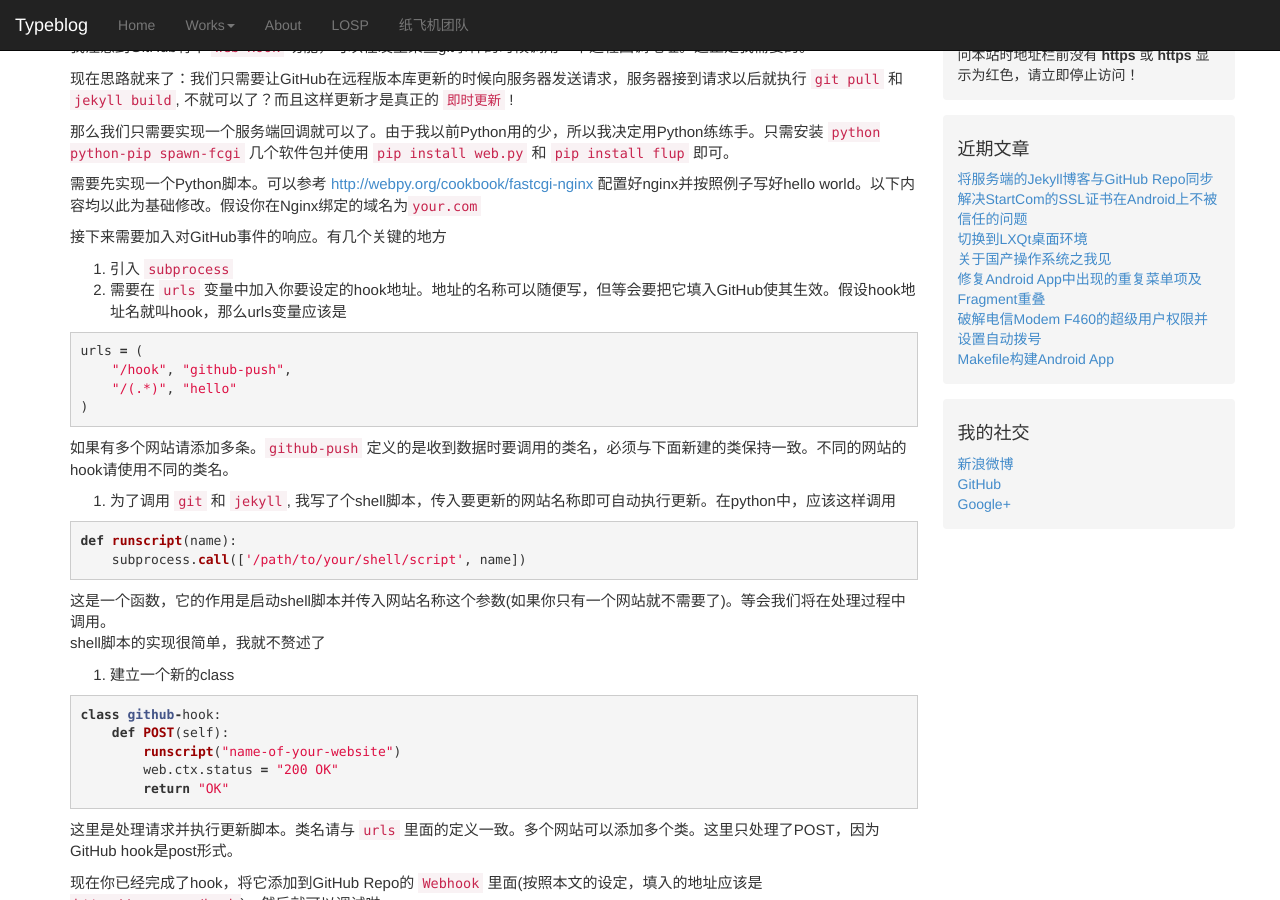
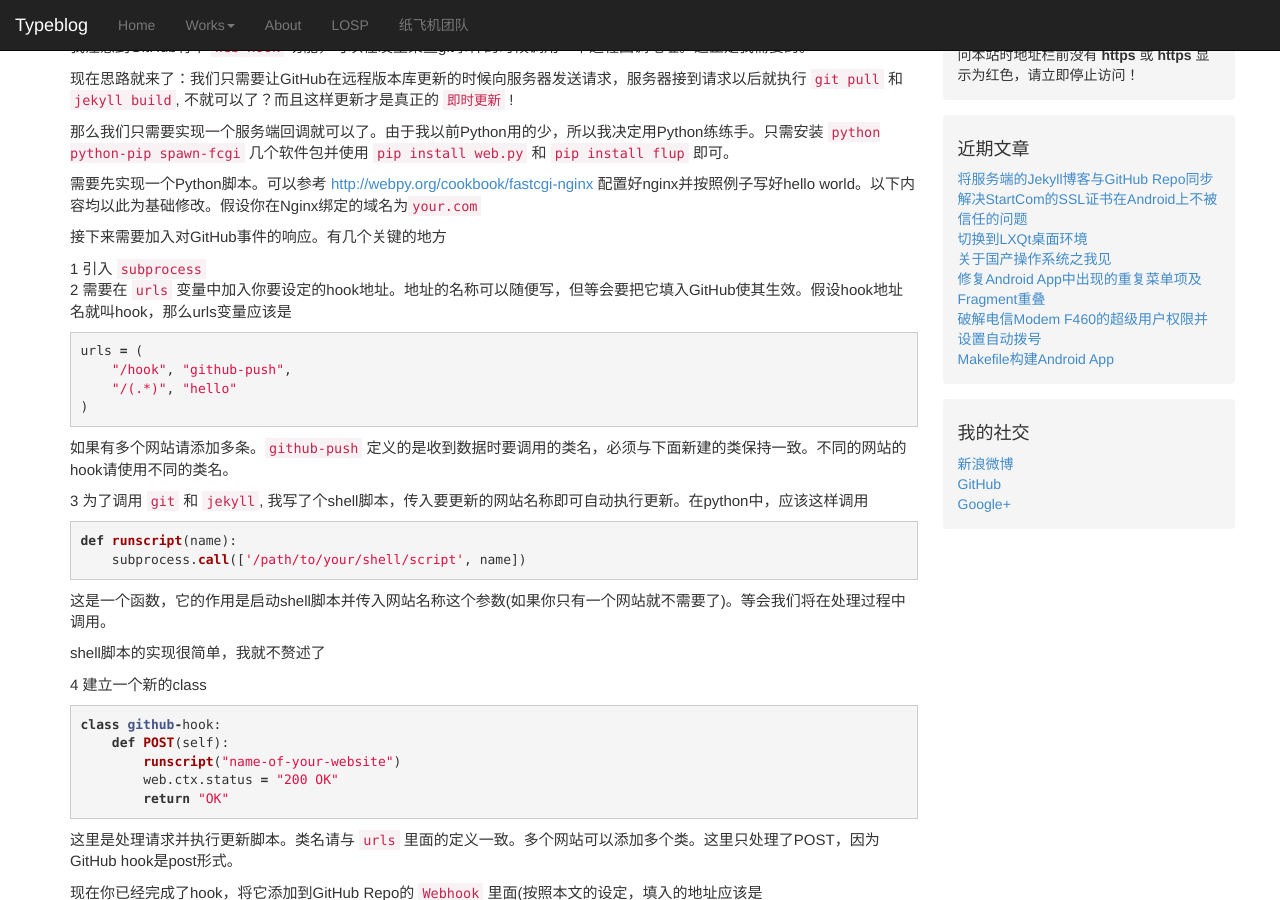
Before and after one commit to slanterns-fork/Blog, a Jekyll site: the page built from _posts/tech/2014-10-26-sync-jekyll-blog-with-github.md, in a window 1280 px wide and 900 px high, scrolled down 295 px. Built offline with Jekyll 4.4.1, drawn with Linux system fonts in a browser that asks for light colours; Markdown is read by kramdown in place of the engine named in the settings; comment, search, counter and statistics services are not loaded.

Commit message:
fix Signed-off-by: Peter Cai <xqsx43cxy@126.com>

```diff
--- a/_posts/tech/2014-10-26-sync-jekyll-blog-with-github.md
+++ b/_posts/tech/2014-10-26-sync-jekyll-blog-with-github.md
@@ -20,23 +20,31 @@ category: tech
 
 接下来需要加入对GitHub事件的响应。有几个关键的地方
 
-1. 引入 `subprocess`
-2. 需要在 `urls` 变量中加入你要设定的hook地址。地址的名称可以随便写，但等会要把它填入GitHub使其生效。假设hook地址名就叫hook，那么urls变量应该是
+1 引入 `subprocess`
+2 需要在 `urls` 变量中加入你要设定的hook地址。地址的名称可以随便写，但等会要把它填入GitHub使其生效。假设hook地址名就叫hook，那么urls变量应该是
+
 {% highlight python %}
 urls = (
     "/hook", "github-push",
     "/(.*)", "hello"
 )
 {% endhighlight %}
+
 如果有多个网站请添加多条。`github-push` 定义的是收到数据时要调用的类名，必须与下面新建的类保持一致。不同的网站的hook请使用不同的类名。
-3. 为了调用 `git` 和 `jekyll`, 我写了个shell脚本，传入要更新的网站名称即可自动执行更新。在python中，应该这样调用
+
+3 为了调用 `git` 和 `jekyll`, 我写了个shell脚本，传入要更新的网站名称即可自动执行更新。在python中，应该这样调用
+
 {% highlight python %}
 def runscript(name):
     subprocess.call(['/path/to/your/shell/script', name])
 {% endhighlight %}
+
 这是一个函数，它的作用是启动shell脚本并传入网站名称这个参数(如果你只有一个网站就不需要了)。等会我们将在处理过程中调用。
+
 shell脚本的实现很简单，我就不赘述了
-4. 建立一个新的class
+
+4 建立一个新的class
+
 {% highlight python %}
 class github-hook:
     def POST(self):
@@ -44,6 +52,7 @@ class github-hook:
         web.ctx.status = "200 OK"
         return "OK"
 {% endhighlight %}
+
 这里是处理请求并执行更新脚本。类名请与 `urls` 里面的定义一致。多个网站可以添加多个类。这里只处理了POST，因为GitHub hook是post形式。
 
 现在你已经完成了hook，将它添加到GitHub Repo的 `Webhook` 里面(按照本文的设定，填入的地址应该是`http://your.com/hook`)，然后就可以调试啦。
```
